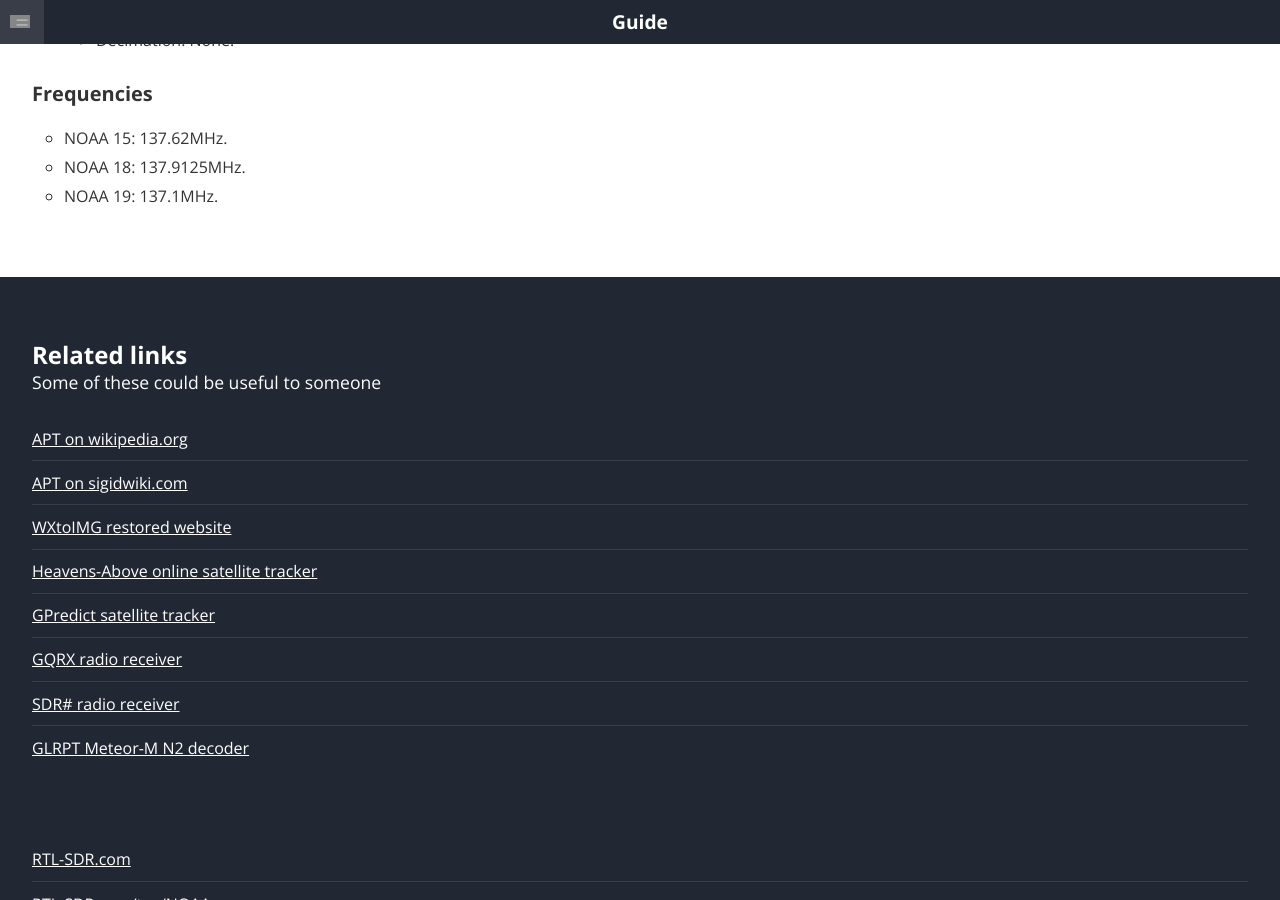
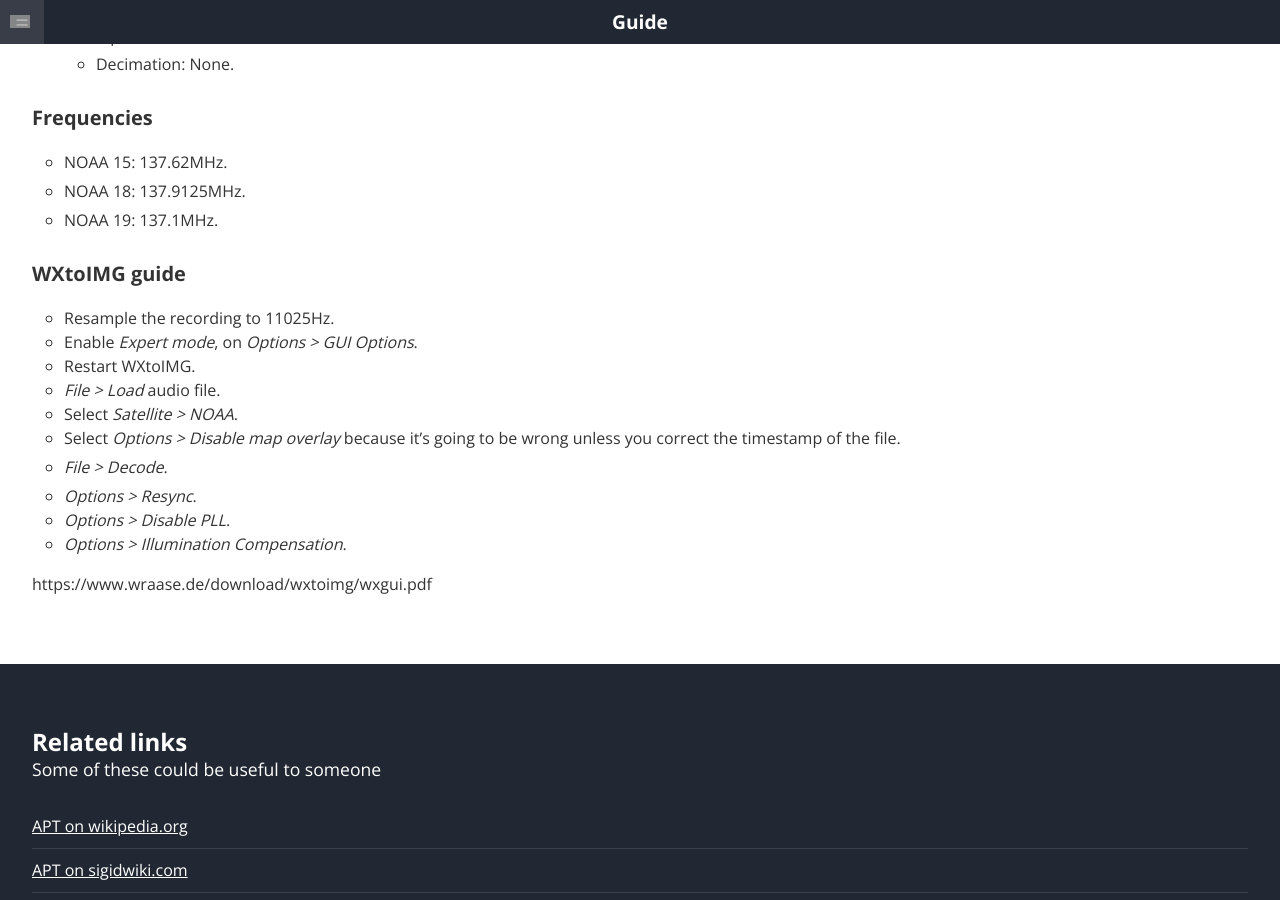
Before and after one commit to martinber/noaa-apt, a Jekyll site: the page built from docs/guide.md, in a window 1280 px wide and 900 px high, scrolled down 988 px. Built offline with Jekyll 4.4.1, drawn with Linux system fonts in a browser that asks for light colours.

Commit message:
Documentation

```diff
--- a/docs/guide.md
+++ b/docs/guide.md
@@ -65,3 +65,19 @@ layout: main
 - NOAA 18: 137.9125MHz.
 
 - NOAA 19: 137.1MHz.
+
+### WXtoIMG guide
+
+- Resample the recording to 11025Hz.
+- Enable _Expert mode_, on _Options > GUI Options_.
+- Restart WXtoIMG.
+- _File > Load_ audio file.
+- Select _Satellite > NOAA_.
+- Select _Options > Disable map overlay_ because it's going to be wrong unless you correct the timestamp of the file.
+- _File > Decode_.
+
+- _Options > Resync_.
+- _Options > Disable PLL_.
+- _Options > Illumination Compensation_.
+
+https://www.wraase.de/download/wxtoimg/wxgui.pdf
```
Also changed, not shown: docs/development.md (+5 -8 lines).
